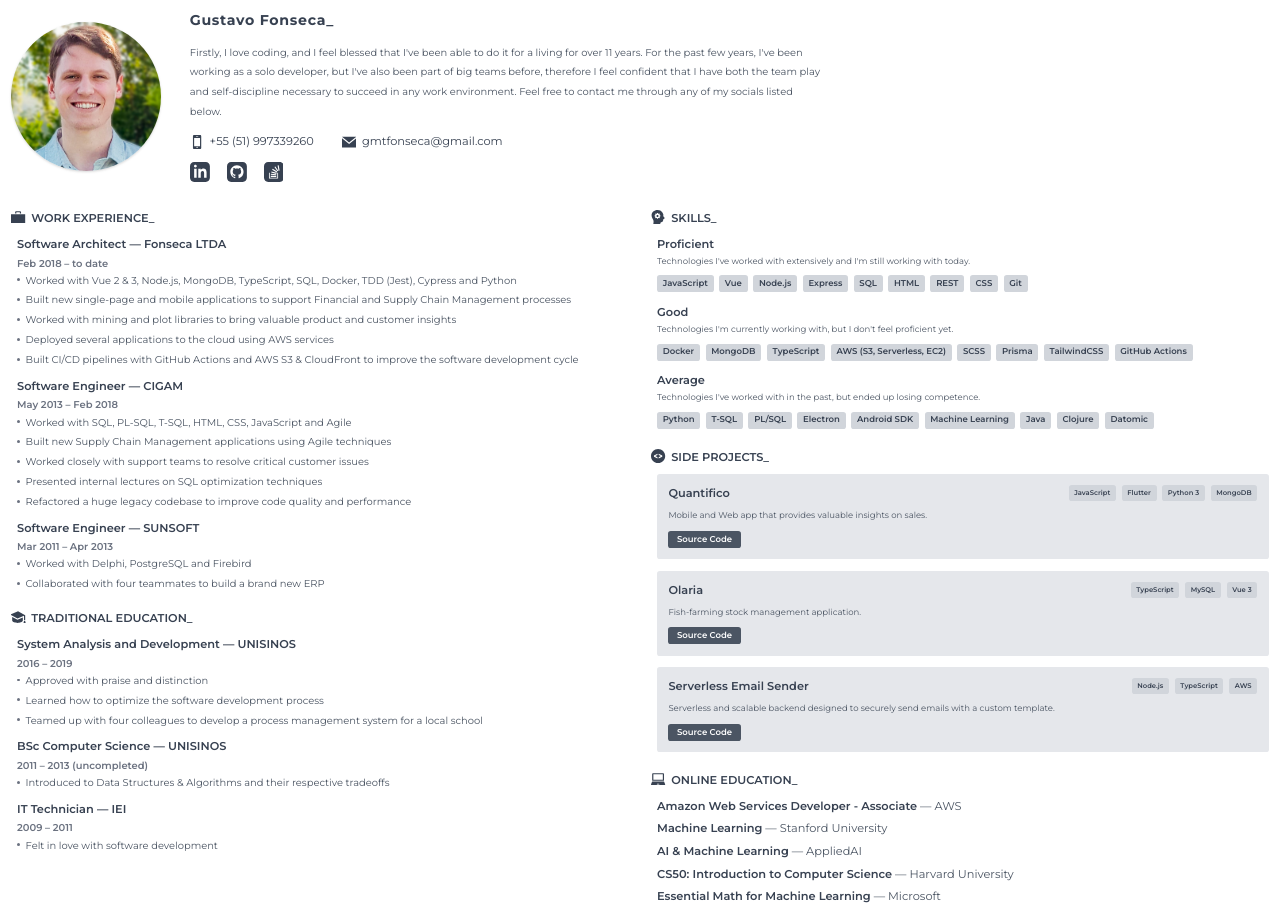
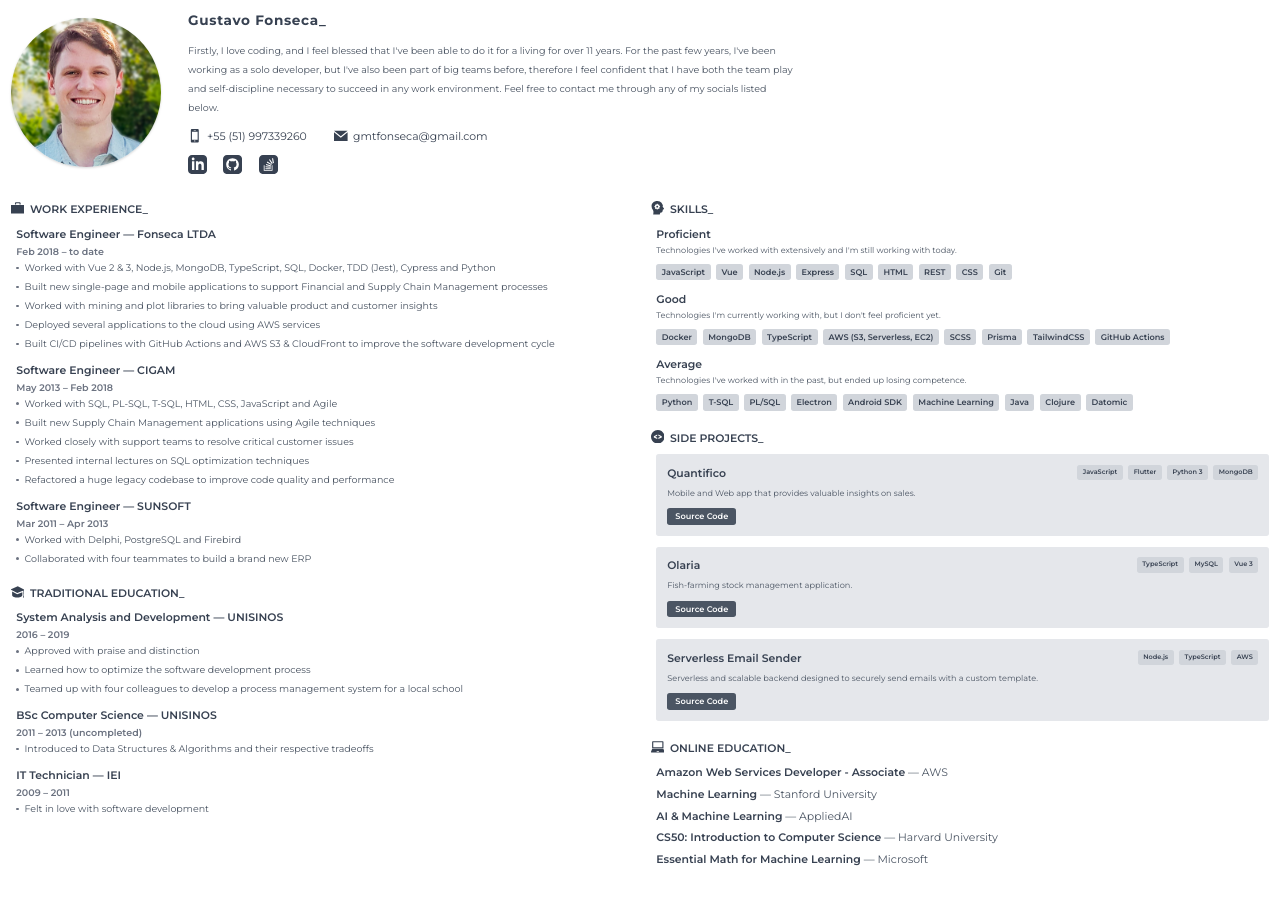
Before and after one commit to gmtfonseca/cv, a Vue app: page / in a window 1280 px wide. After the commit the page ends 878 px from the top, so only its background shows below. Built offline with nearby package versions, Linux system fonts and the light colour scheme.

Commit message:
add change position to engineer

```diff
--- a/src/App.vue
+++ b/src/App.vue
@@ -14,7 +14,7 @@
 
 <style>
 html {
-  font-size: 71%;
+  font-size: 68%;
 }
 
 @page {
--- a/src/data.js
+++ b/src/data.js
@@ -31,7 +31,7 @@
 export const workExperiences = [
   {
     company: 'Fonseca LTDA',
-    role: 'Software Architect',
+    role: 'Software Engineer',
     period: 'Feb 2018 – to date',
     tasks: [
       'Worked with Vue 2 & 3, Node.js, MongoDB, TypeScript, SQL, Docker, TDD (Jest), Cypress and Python',
```
